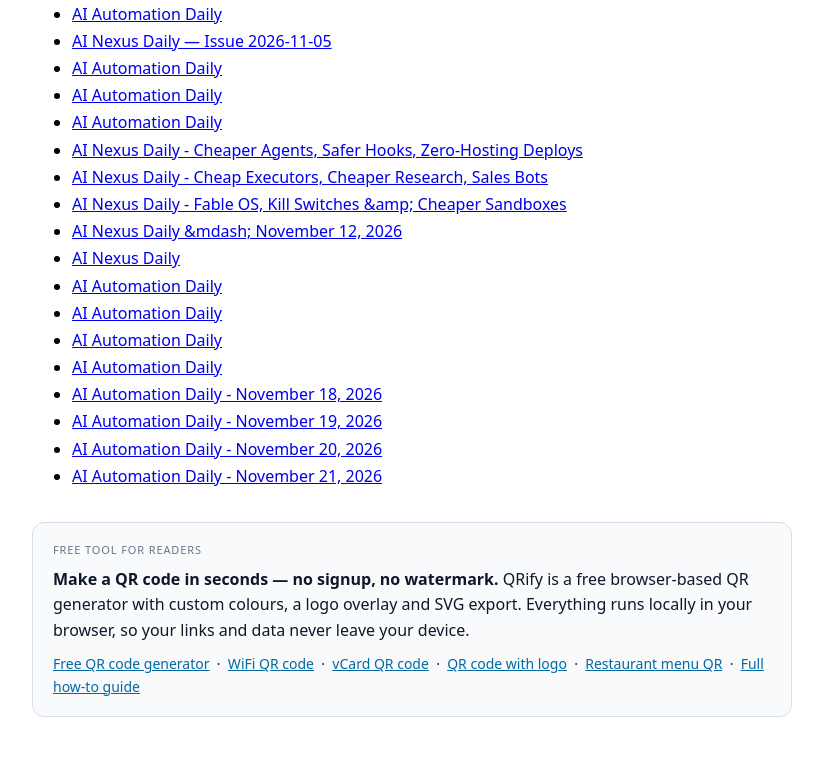
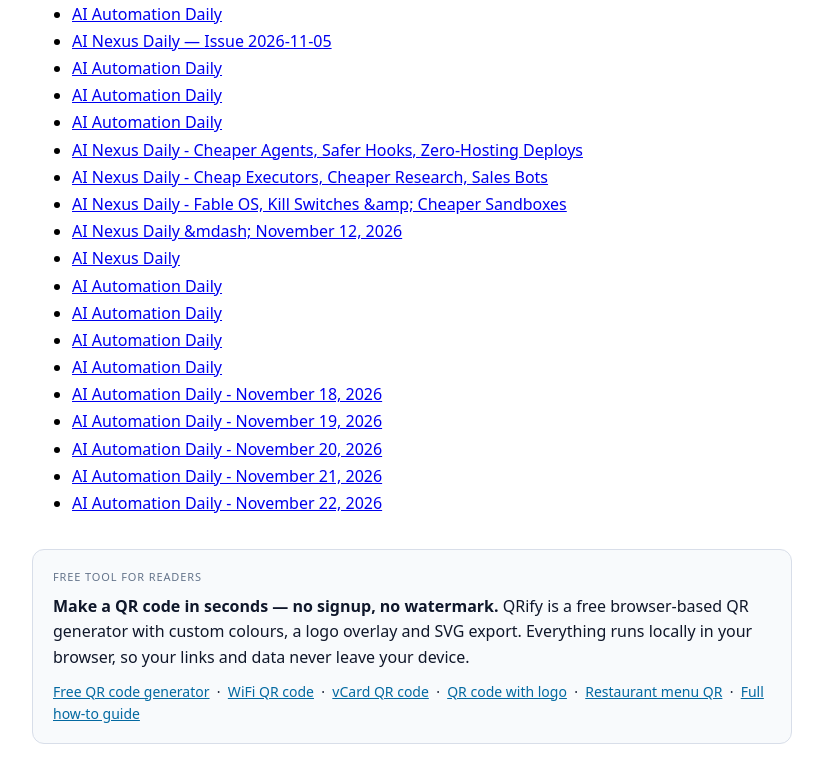
Before and after one commit to usaimaker/ai-newsletter, a plain HTML site: page index.html in a window 1280 px wide. Shown: the part 1397-2179 px from the top of the page, without its empty margins (228-1051 px from the left). Before the commit the page ends 2154 px from the top, so only its background shows below. Drawn offline with Linux system fonts and the light colour scheme.

Commit message:
auto rebuild index/feed

```diff
--- a/index.html
+++ b/index.html
@@ -64,6 +64,7 @@
 <li><a href="issues/issue-2026-11-19.html">AI Automation Daily - November 19, 2026</a></li>
 <li><a href="issues/issue-2026-11-20.html">AI Automation Daily - November 20, 2026</a></li>
 <li><a href="issues/issue-2026-11-21.html">AI Automation Daily - November 21, 2026</a></li>
+<li><a href="issues/issue-2026-11-22.html">AI Automation Daily - November 22, 2026</a></li>
 </ul>
 <!-- QRIFY_TRAFFIC_START -->
 <section class="qrify-tool" style="margin:32px 0;padding:18px 20px;border:1px solid #d8dee9;border-radius:12px;background:#f8fafc;color:#0f172a;font-family:system-ui,Arial,sans-serif;line-height:1.6">
```
Also changed, not shown: feed.xml (+1 -1 lines).
